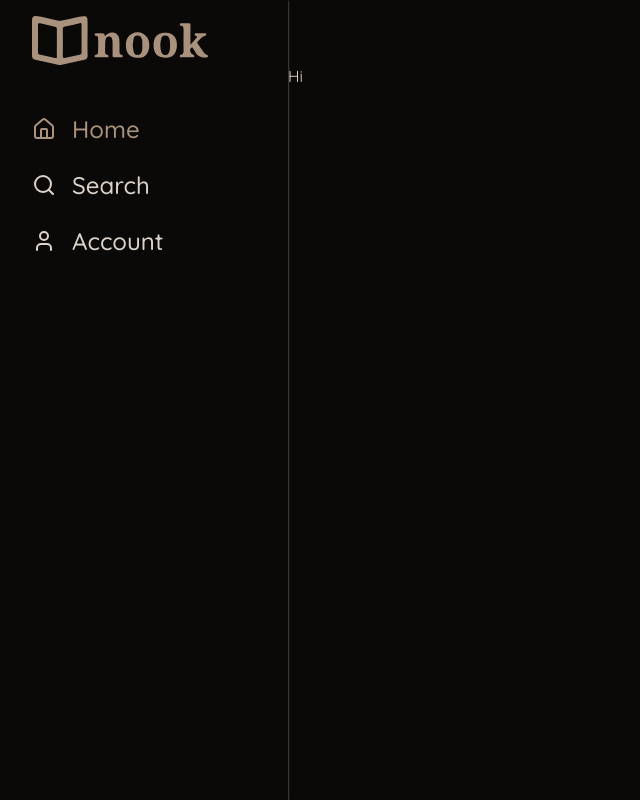
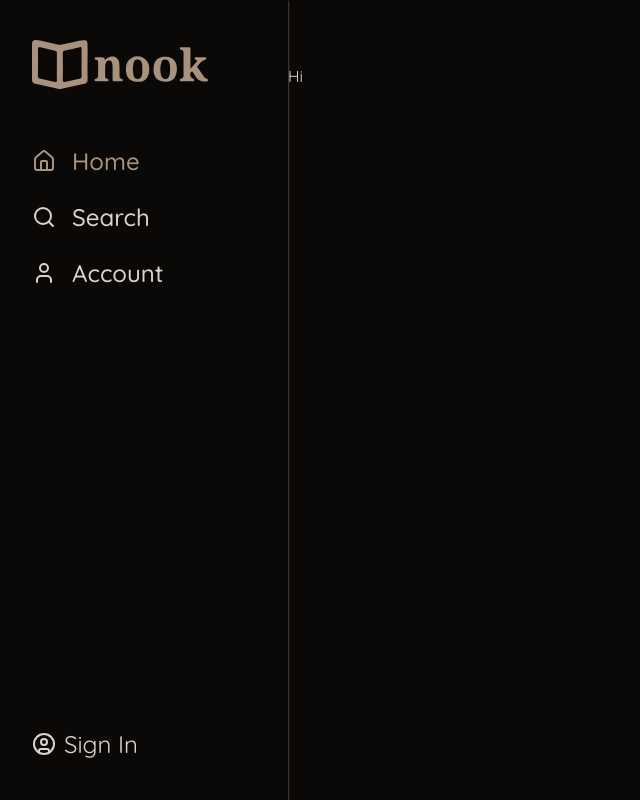
Before and after one commit to Robyn-c/nook-nextjs, a Next.js app: page / in a window 1280 px wide. Shown: the whole page, without its empty margins (0-640 px from the left). Built offline with nearby package versions, Linux system fonts and the light colour scheme.

Commit message:
feat: login form

```diff
--- a/app/(home)/_components/sidebar-item.tsx
+++ b/app/(home)/_components/sidebar-item.tsx
@@ -17,7 +17,7 @@ export default function SidebarItem({
   active
 } : SidebarItemProps) {
   return (
-    <Link className={cn("flex items-center gap-4" ,active ? "text-accent" : "text-white")} href={href}>
+    <Link className={cn("flex items-center gap-4" , active ? "text-accent" : "text-white")} href={href}>
       <Icon />
       {label}
     </Link>
--- /dev/null
+++ b/app/(home)/_components/sidebar-login.tsx
@@ -0,0 +1,15 @@
+import React from 'react'
+
+import { LoginButton } from '@/components/auth/login-button'
+import { CircleUser } from 'lucide-react'
+
+export default function SidebarLogin() {
+  return (
+    <LoginButton>
+      <div className="flex items-center gap-2 text-2xl">
+        <CircleUser/>
+        Sign In
+      </div>
+    </LoginButton>
+  )
+}
--- a/app/(home)/_components/sidebar-routes.tsx
+++ b/app/(home)/_components/sidebar-routes.tsx
@@ -1,11 +1,9 @@
 "use client"
 import React from 'react'
 
-import Link from 'next/link';
 import { usePathname } from 'next/navigation'
 import { Home, Search, User } from 'lucide-react';
 
-import { cn } from '@/lib/utils';
 import SidebarItem from './sidebar-item';
 
 export default function SidebarRoutes() {
@@ -34,7 +32,7 @@ export default function SidebarRoutes() {
   ]
 
   return (
-    <nav className="flex flex-col text-2xl font-medium gap-6">
+    <nav className="flex flex-col text-2xl item font-medium gap-6">
       {routes.map((route) => (
         <SidebarItem
           key={route.href}
@@ -43,7 +41,6 @@ export default function SidebarRoutes() {
           icon={route.icon}
           active={route.active}
         />
-
       ))}
     </nav>
   )
--- a/app/(home)/_components/sidebar.tsx
+++ b/app/(home)/_components/sidebar.tsx
@@ -5,14 +5,18 @@ import Link from 'next/link'
 
 import Logo from "@/public/nook-logo.svg"
 import SidebarRoutes from './sidebar-routes'
+import SidebarLogin from './sidebar-login'
 
 export default function Sidebar() {
   return (
-      <>
+    <>
+      <div className='space-y-14'>
         <Link href="/">
           <Image className="w-44" src={Logo} alt="Nook Logo"/>
         </Link>
         <SidebarRoutes />
-      </>
+      </div>
+      <SidebarLogin />
+    </>
   )
 }
--- a/app/(home)/layout.tsx
+++ b/app/(home)/layout.tsx
@@ -10,7 +10,7 @@ export default function HomeLayout({
 }) {
   return (
     <div className="">
-      <div className="h-full w-72 fixed hidden sm:flex flex-col gap-12 py-4 px-8 shadow-sm shadow-accent">
+      <div className="h-full w-72 fixed hidden sm:flex justify-between flex-col gap-12 py-10 px-8 shadow-sm shadow-accent">
         <Sidebar/>
       </div>
       <div className="h-full flex p-8">
--- /dev/null
+++ b/app/auth/layout.tsx
@@ -0,0 +1,13 @@
+import React from 'react'
+
+export default function AuthLayout({
+  children
+}: {
+  children: React.ReactNode
+}) {
+  return (
+    <div className='h-full flex items-center justify-center'>
+      {children}
+    </div>
+  )
+}
--- /dev/null
+++ b/app/auth/login/page.tsx
@@ -0,0 +1,9 @@
+import React from 'react'
+
+import LoginForm from '@/components/auth/login-form'
+
+export default function LoginPage() {
+  return (
+    <LoginForm />
+  )
+}
--- a/components/auth/login-button.tsx
+++ b/components/auth/login-button.tsx
@@ -1,4 +1,6 @@
 "use client";
+
+import { useRouter } from "next/navigation";
 
 interface LoginButtonProps {
   children: React.ReactNode;
@@ -11,20 +13,22 @@ export const LoginButton = ({
   mode = "redirect",
   asChild
 } : LoginButtonProps) => {
+  const router = useRouter();
+
   const onClick = () => {
-    console.log("Login Button")
+    router.push("/auth/login");
   }
 
   if (mode === "modal") {
     return (
       <span>
-        TODO IMPLEMENT MODAL
+        TODO: IMPLEMENT MODAL
       </span>
     )
   }
 
   return(
-    <span className="cursor-pointer">
+    <span onClick={onClick} className="cursor-pointer">
       {children}
     </span>
   )
--- /dev/null
+++ b/components/auth/login-form.tsx
@@ -0,0 +1,9 @@
+import React from 'react'
+
+export default function LoginForm() {
+  return (
+    <div>
+      Login Form
+    </div>
+  )
+}
```
